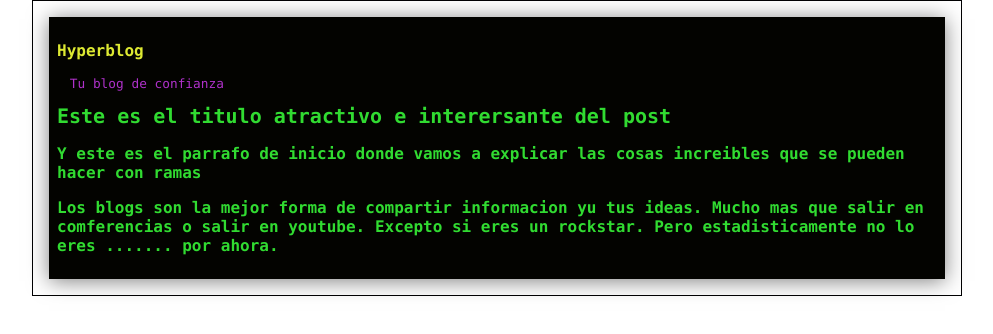
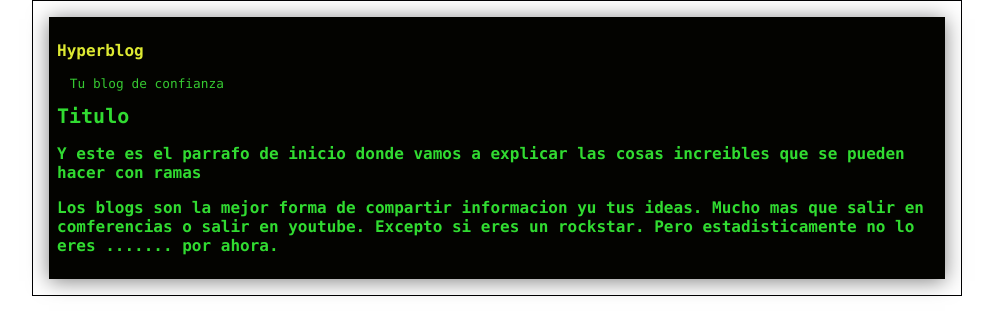
Before and after one commit to Isabel117/hyperblog-super-patata, a plain HTML site: page blogpost.html in a window 1280 px wide. Shown: the whole page, without its empty margins (143-1136 px from the left). Drawn offline with Linux system fonts and the light colour scheme.

Commit message:
se hiciron cambios en html y css

```diff
--- a/blogpost.html
+++ b/blogpost.html
@@ -9,9 +9,7 @@
             <p id="titulo">Hyperblog</p>
              <span id="tagline">Tu blog de confianza</span>
 
-      <h1>Este es el titulo
-       atractivo e interersante
-        del post</h1>
+      <h1>Titulo</h1>
       <p>Y este es el parrafo de
        inicio donde vamos a explicar
         las cosas increibles que se
--- a/css/estilos.css
+++ b/css/estilos.css
@@ -21,7 +21,7 @@ body
     padding: 0 0 0 1em;
     font-weight: normal;
     font-size: 0.8em;
-    color:rgb(175, 49, 201)
+    color:rgb(54, 201, 49)
 }
 #cabecera #titulo
 {
```
